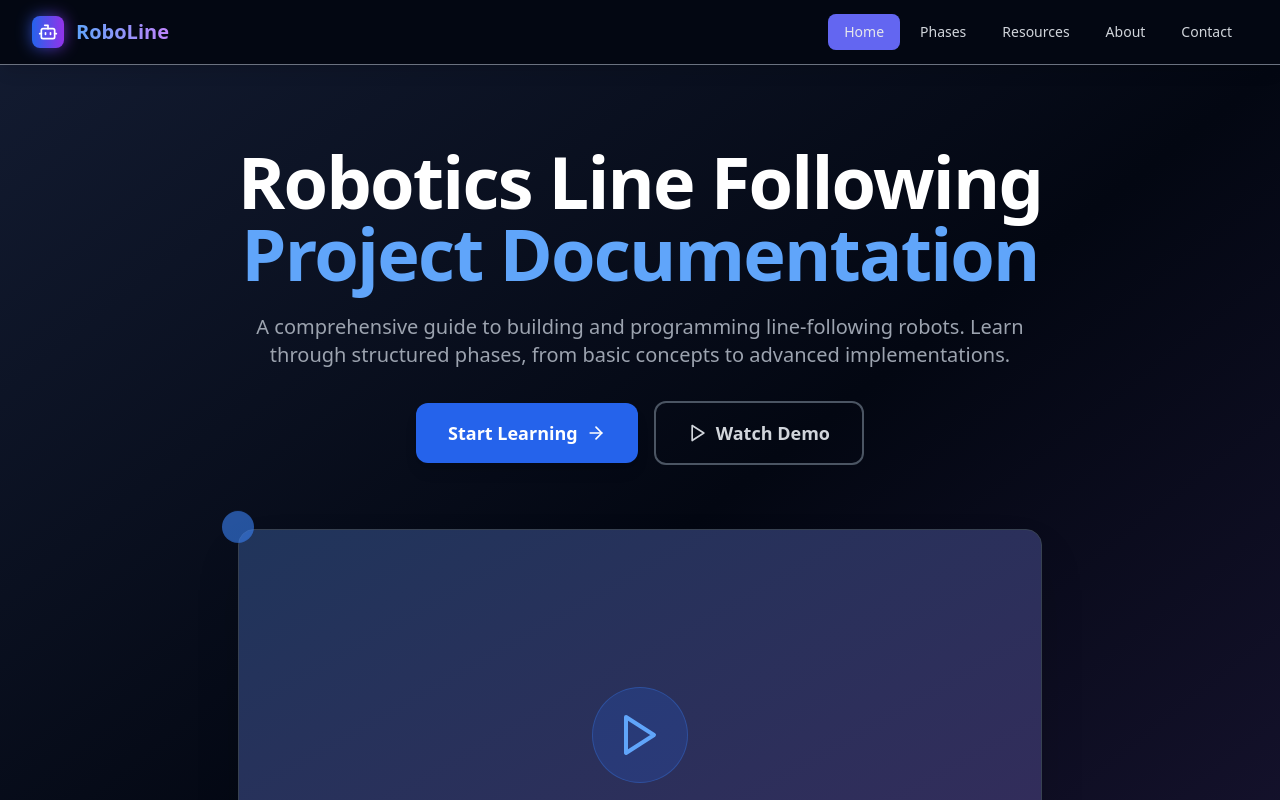
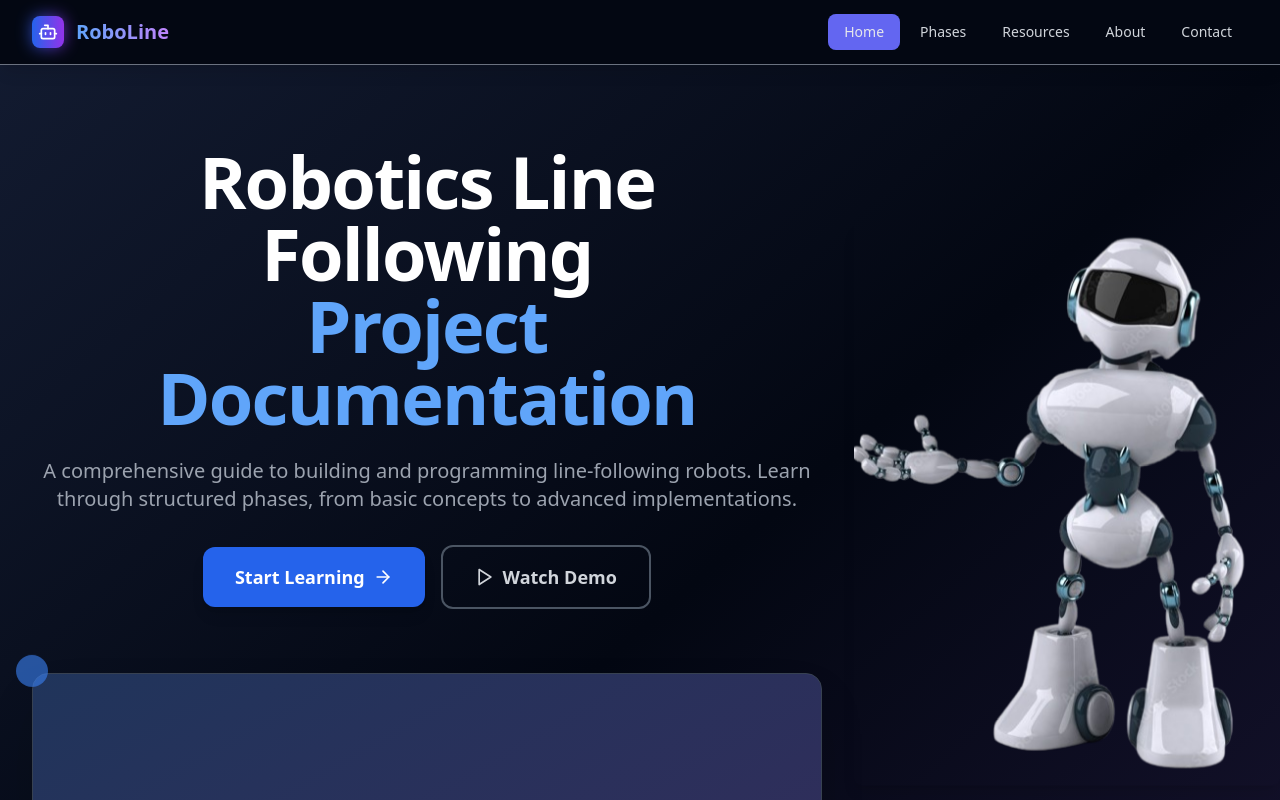
Before and after one commit to BHSajuu/Roboline, a React (Vite) app: page / in a window 1280 px wide. Shown: the top 800 px of the page. Built offline with nearby package versions, Linux system fonts and the light colour scheme.

Commit message:
Robot image added in Hero section

```diff
--- a/index.html
+++ b/index.html
@@ -2,7 +2,7 @@
 <html lang="en">
   <head>
     <meta charset="UTF-8" />
-    <link rel="icon" type="image/svg+xml" href="/vite.svg" />
+    <link rel="icon" type="image/png+xml" href="Public/logo.png" />
     <meta name="viewport" content="width=device-width, initial-scale=1.0" />
     <title>Robotics Line-Following Documentation Website</title>
   </head>
--- a/src/pages/Home.tsx
+++ b/src/pages/Home.tsx
@@ -91,6 +91,9 @@ const Home: React.FC = () => {
               </div>
             </motion.div>
           </div>
+          <div className=' top-12 right-0'>
+            <img src="Public/robot1.png" alt="Robot" className='w-full h-auto animate-bounce rounded-lg shadow-lg' />
+          </div>
         </section>
 
         {/* Features Section */}
```
Also changed, not shown: Public/logo.png (added), Public/robot1.png (added).
